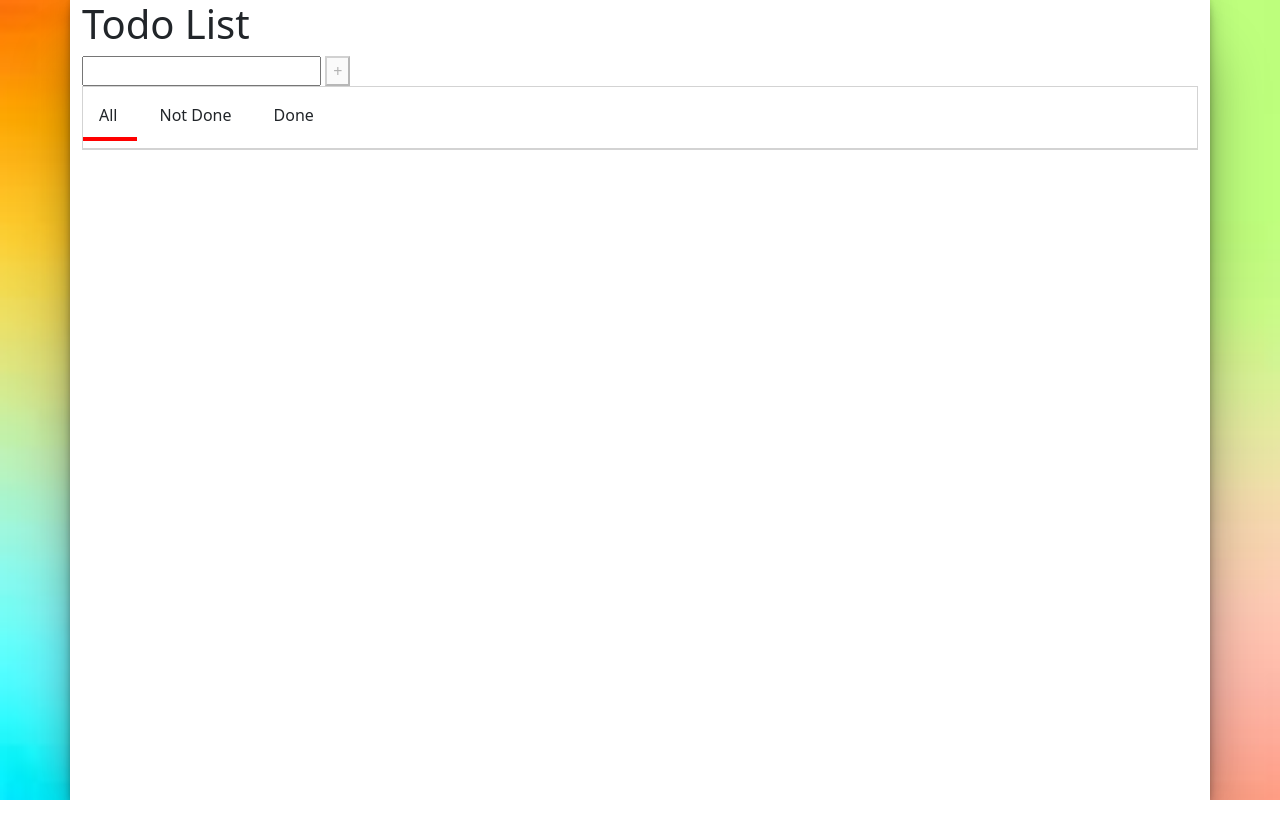
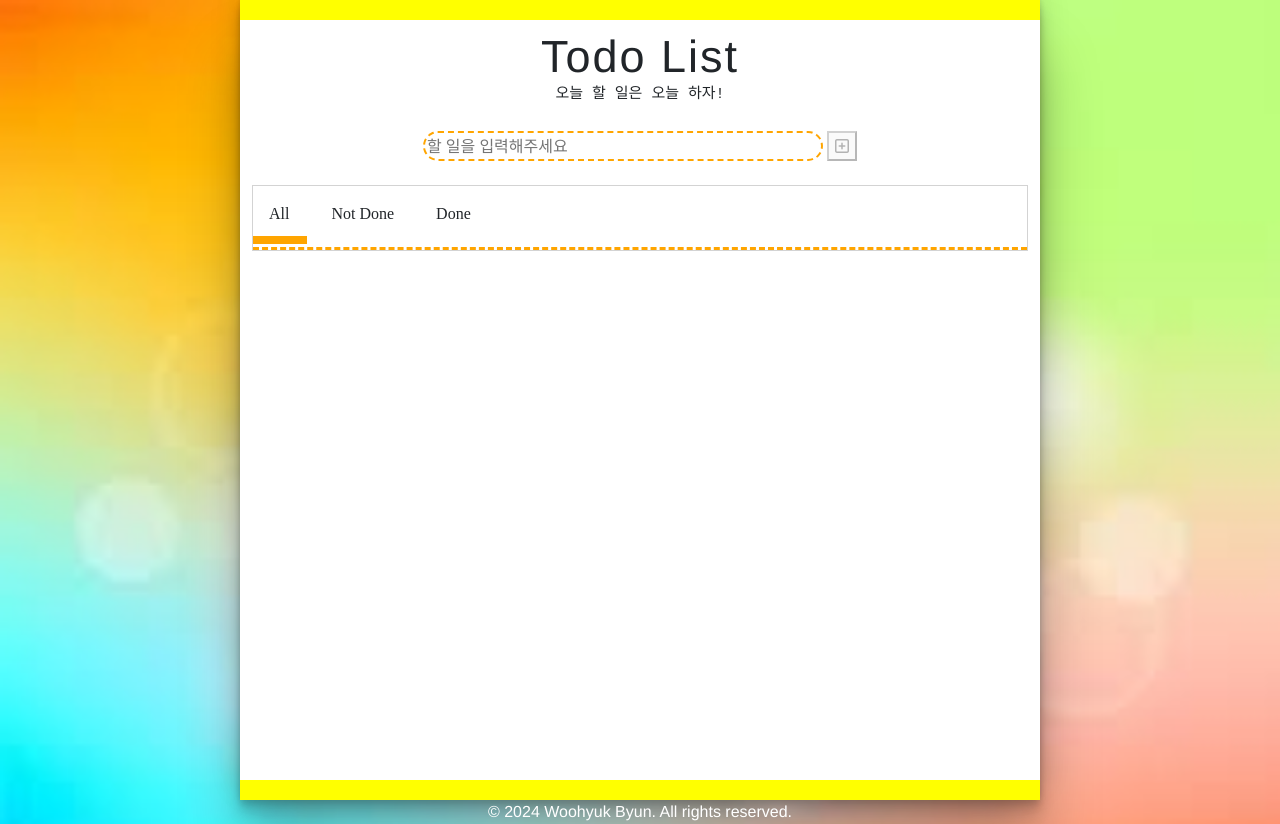
Before and after one commit to woohyuk99/to_do_List, a plain HTML site: page index.html in a window 1280 px wide. Before the commit the page ends 800 px from the top, so only its background shows below. Drawn offline with nearby package versions, Linux system fonts and the light colour scheme.

Commit message:
fourth commit

```diff
--- a/index.html
+++ b/index.html
@@ -14,9 +14,10 @@
   <body>
     <div class="container">
       <h1>Todo List</h1>
+      <p class="caption">오늘 할 일은 오늘 하자!</p>
       <section class="input-area">
-        <input type="text" id="task-input" />
-        <button id="add-button">+</button>
+        <input type="text" id="task-input" placeholder="할 일을 입력해주세요" />
+        <button id="add-button"><i class="fa-regular fa-square-plus"></i></button>
       </section>
 
       <section class="task-area">
@@ -30,7 +31,11 @@
 
         </div>
       </section>
+
+
+
     </div>
+    <footer>© 2024 Woohyuk Byun. All rights reserved.</footer>
 
     <script src="https://cdn.jsdelivr.net/npm/bootstrap@5.3.3/dist/js/bootstrap.bundle.min.js"></script>
     <script src="main.js"></script>
--- a/main.js
+++ b/main.js
@@ -15,6 +15,9 @@ let tabs = document.querySelectorAll(".task-tabs div")
 let taskList = [];
 let filterList = [];
 let mode = 'all'
+let a = document.getElementById("under-line")
+let b = document.querySelectorAll(".task-tabs div") // querySelectorAll : 조건에 맞는 모든 것을 가져온다
+
 
 addButton.addEventListener("click", addTask);
 addButton.disabled = true
@@ -113,9 +116,17 @@ function deleteTask(id){
     render()
   }
 
+// Mission 5, 6: 탭 상태에 따른 이동 및 삭제 시 UI에 적용
 function filter(event){
-  mode = event.target.id
+  if(event) {
+    mode = event.target.id
+    a.style.width = event.target.offsetWidth + "px"
+    a.style.left = event.target.offsetLeft + "px"
+    a.style.top = event.target.offsetTop + event.target.offsetHeight + "px"
+  }
+
   filterList = []
+
   if(mode == "all"){
     // 전체 리스트를 보여준다
     render()
--- a/style.css
+++ b/style.css
@@ -8,6 +8,11 @@ body{
 .container{
     background-color: white;
     min-height: 100vh;
+    height: 100%;
+    max-width: 800px;
+    border-top: 20px solid yellow;
+    border-bottom: 20px solid yellow;
+
     box-shadow: rgba(0, 0, 0, 0.25) 0px 54px 55px, rgba(0, 0, 0, 0.12) 0px -12px 30px, rgba(0, 0, 0, 0.12) 0px 4px 6px, rgba(0, 0, 0, 0.17) 0px 12px 13px, rgba(0, 0, 0, 0.09) 0px -3px 5px;
 }
 
@@ -29,8 +34,8 @@ body{
 }
 
 #under-line{
-    height: 4px;
-    background-color: red;
+    height: 8px;
+    background-color: orange;
     position: absolute;
     min-width: 54px;
     bottom: 0px;
@@ -57,3 +62,44 @@ body{
 .task-tabs div{
     cursor: pointer
 }
+
+h1{
+    font-family: 'Franklin Gothic Medium', 'Arial Narrow', Arial, sans-serif;
+    font-size: 45px;
+    text-align: center;
+    margin: 10px 0 0 0;
+    text-decoration: dotted;
+    letter-spacing: 2px;
+}
+
+.caption{
+    text-align: center;
+    font-family: 'Courier New', Courier, monospace;
+    font-size: 15px;
+}
+
+#task-input{
+    text-align: start;
+    width: 400px;
+    border: 2px dashed orange;
+    border-radius: 100px;
+}
+
+.input-area{
+    text-align: center;
+    margin: 1.5em;
+}
+
+.task-tabs{
+    position: relative;
+    display: flex;
+    border-bottom: 3px dashed orange;
+    font-family: 'Times New Roman', Times, serif;
+
+}
+
+footer{
+    text-align: center;
+    color: white;
+    font-family: 'Franklin Gothic Medium', 'Arial Narrow', Arial, sans-serif;
+}
```
